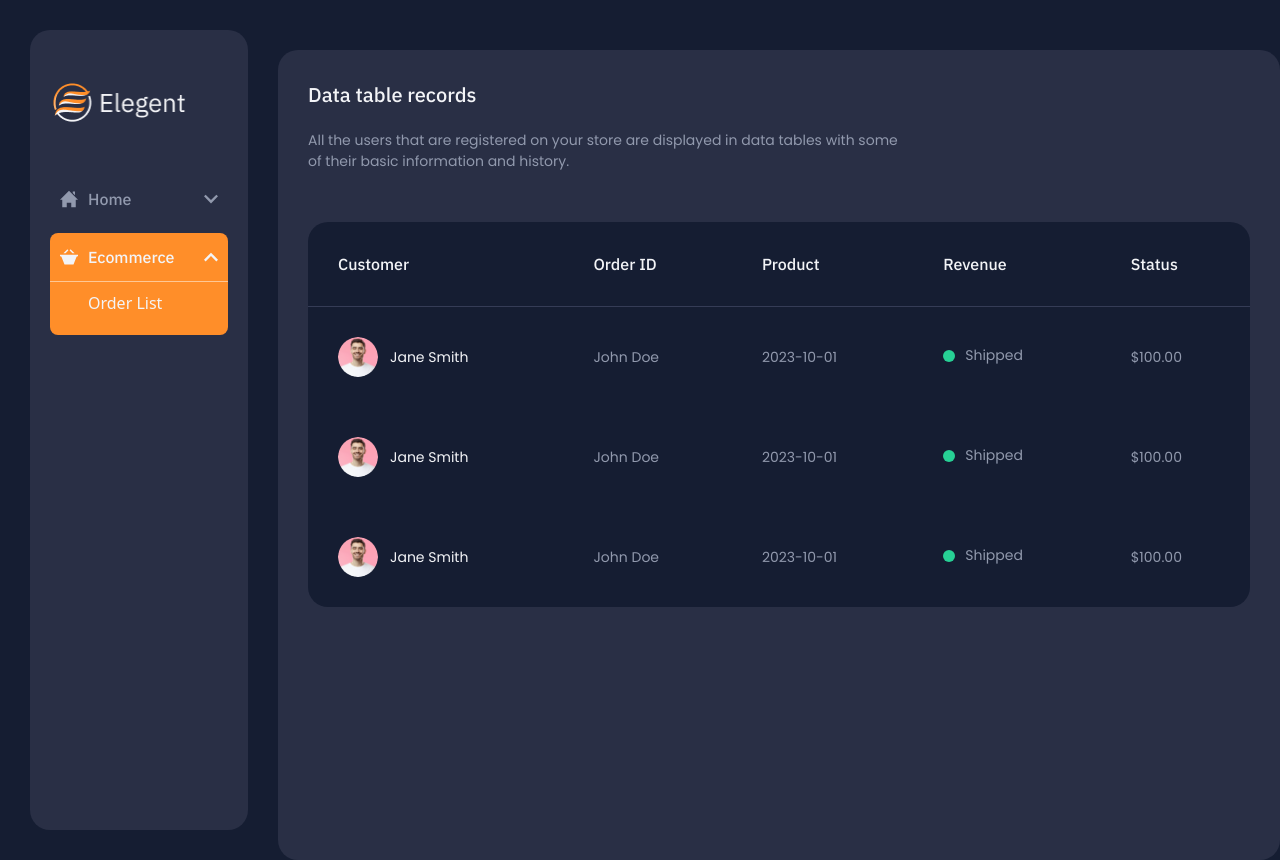
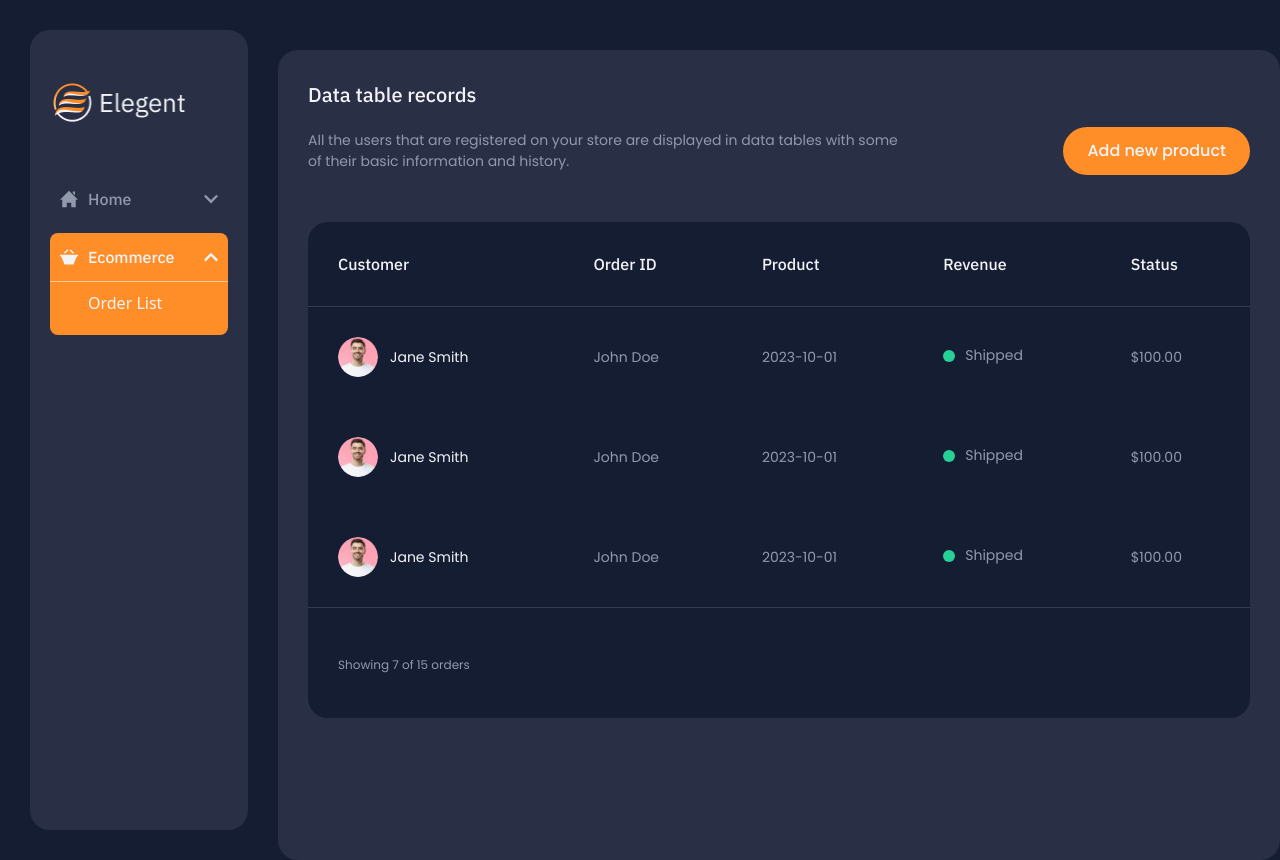
Before and after one commit to MohammadAlamin99/Business-management-app, a Next.js app in the folder client/: page /order in a window 1280 px wide. Built offline with nearby package versions, Linux system fonts and the light colour scheme.

Commit message:
order list ui done

```diff
--- a/client/src/app/order/page.js
+++ b/client/src/app/order/page.js
@@ -12,6 +12,8 @@ const Page = () => {
       <div className="Dashboard flex">
         <Sidebar />
         <div className="main-order-list mt-[50px] w-full bg-[#292F45] p-[30px] rounded-[20px]">
+          <div className="flex items-center justify-between">
+            <div className="header-text">
               <h4 className="ibm-font text-[20px] font-[500] text-[#F3F4F7] mb-[20px]">
                 Data table records
               </h4>
@@ -19,6 +21,13 @@ const Page = () => {
                 All the users that are registered on your store are displayed in data tables with some
                 of their basic information and history.
               </p>
+            </div>
+            <div className="header-button">
+              <button className="popins-font text-[16px] font-[500] text-[#F3F4F7] bg-[#FF8E29] rounded-[30px] px-[24px] py-[12px]">
+                Add new product
+              </button>
+            </div>
+          </div>
 
           {/* table */}
           <div className="overflow-x-auto bg-[#151D32] rounded-[20px]">
@@ -92,6 +101,9 @@ const Page = () => {
                 </tr>
               </tbody>
             </table>
+            <div className="pagination py-[43px] px-[30px] border-t border-[#353C56]">
+              <span className="popins-font text-[#9199AD] text-[12px]">Showing 7 of 15 orders</span>
+            </div>
           </div>
         </div>
       </div>
--- /dev/null
+++ b/package.json
@@ -0,0 +1,5 @@
+{
+  "dependencies": {
+    "react-paginate": "^8.3.0"
+  }
+}
```
Also changed, not shown: 1 other file (tests, documents, lock files or other folders). Lines whose indentation alone changed are shown as unchanged.
